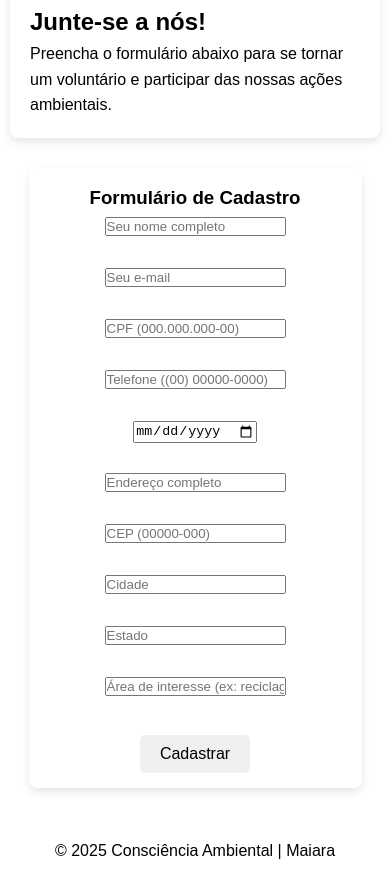
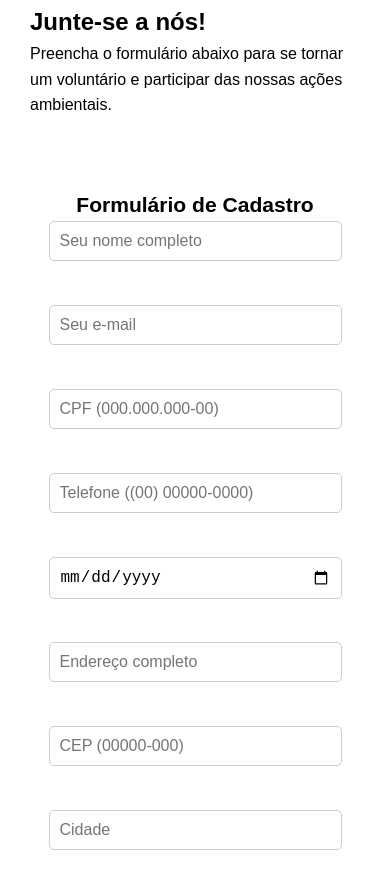
Before and after one commit to 19m20/Conci-ncia-ambiental, a plain HTML site: page cadastro.html in a window 390 px wide. Shown: the part 627-1504 px from the top of the page. Drawn offline with Linux system fonts and the light colour scheme.

Commit message:
Enhance styles for layout and form elements
Increased padding and font sizes for better readability. Updated max-width for cards and added styles for form inputs.

```diff
--- a/style.css
+++ b/style.css
@@ -46,7 +46,6 @@ img {
   padding: 20px;
   margin-bottom: 20px;
   border-radius: 8px;
-  box-shadow: 0 4px 8px rgba(0,0,0,0.1);
 }
 
 /* Cartões de conteúdo */
@@ -58,26 +57,33 @@ img {
 }
 
 .card, .projeto {
-  padding: 20px;
-  font-size: 18px;
+  padding: 30px; /* aumentou o espaço interno */
+  font-size: 20px; /* aumentou o tamanho da fonte */
   width: 100%;
-  max-width: 400px;
+  max-width: 600px; /* aumentou a largura máxima */
   margin: 10px auto;
-  box-shadow: 0 4px 8px rgba(0,0,0,0.1);
   border-radius: 8px;
   text-align: center;
 }
 
+/* Estilo dos inputs do formulário */
+form input {
+  width: 100%;
+  padding: 12px;
+  font-size: 18px; /* aumentou o tamanho da letra */
+  margin-bottom: 15px;
+  border: 1px solid #ccc;
+  border-radius: 5px;
+}
+
+/* Botão */
 button {
   border: none;
-  padding: 10px 20px;
+  padding: 12px 24px;
   margin-top: 10px;
   border-radius: 5px;
   cursor: pointer;
-  font-size: 16px;
-}
-
-button:hover {
+  font-size: 18px; /* aumentou o tamanho da letra */
 }
 
 /* Rodapé */
@@ -93,8 +99,8 @@ footer {
   }
 
   .card, .projeto {
-    font-size: 16px;
-    padding: 15px;
+    font-size: 18px;
+    padding: 20px;
     width: 90%;
   }
 
@@ -107,4 +113,14 @@ footer {
     flex-direction: column;
     align-items: center;
   }
+
+  form input {
+    font-size: 16px;
+    padding: 10px;
+  }
+
+  button {
+    font-size: 16px;
+    padding: 10px 20px;
+  }
 }
```
